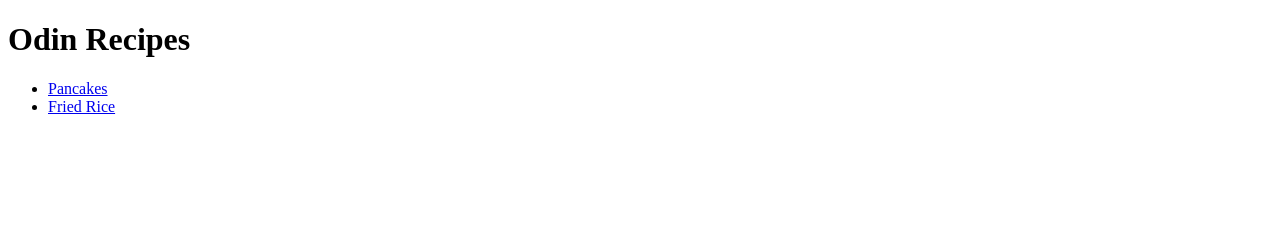
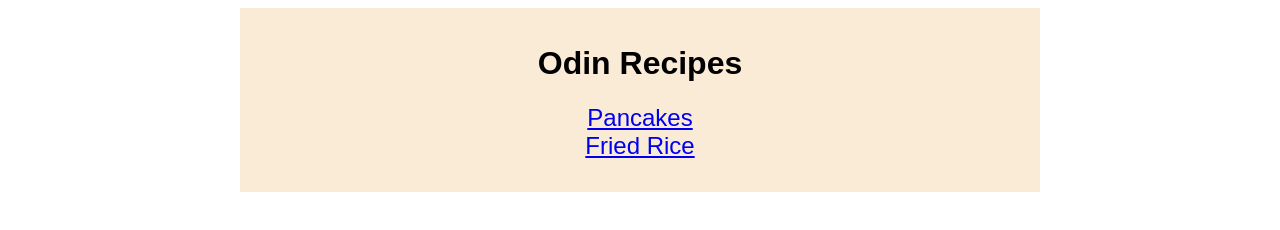
Before and after one commit to LoveForPeeps/odin-recipes, a plain HTML site: page index.html in a window 1280 px wide. Drawn offline with Linux system fonts and the light colour scheme.

Commit message:
Updated CSS and added <link> to all html files
* Made it so the page only takes 800px of width and is centered

```diff
--- a/index.html
+++ b/index.html
@@ -1,5 +1,6 @@
 <!DOCTYPE html>
 <html lang="en">
+
 <head>
     <meta charset="UTF-8">
     <meta name="viewport" content="width=device-width, initial-scale=1.0">
@@ -8,10 +9,13 @@
 </head>
 
 <body>
-    <h1>Odin Recipes</h1>
-    <ul>
-        <li><a href="./recipes/pancakes.html">Pancakes</a></li>
-        <li><a href="./recipes/fried-rice.html">Fried Rice</a></li>
-    </ul>
+    <main>
+        <h1>Odin Recipes</h1>
+        <ul class="links">
+            <li><a href="./recipes/pancakes.html">Pancakes</a></li>
+            <li><a href="./recipes/fried-rice.html">Fried Rice</a></li>
+        </ul>
+    </main>
 </body>
+
 </html>
--- a/styles.css
+++ b/styles.css
@@ -1,3 +1,23 @@
 * {
     box-sizing: border-box;
+    font-family: Arial, Helvetica, sans-serif;
 }
+
+a {
+    font-size: 24px;
+    font-weight: 500;
+}
+
+main {
+    max-width: 800px;
+    margin: 0 auto;
+    padding: 16px;
+
+    text-align: center;
+    background-color: antiquewhite;
+}
+
+.links {
+    padding: 0;
+    list-style-type: none;
+}
```
Also changed, not shown: recipes/fried-rice.html (+1 -0 lines), recipes/pancakes.html (+1 -0 lines).
